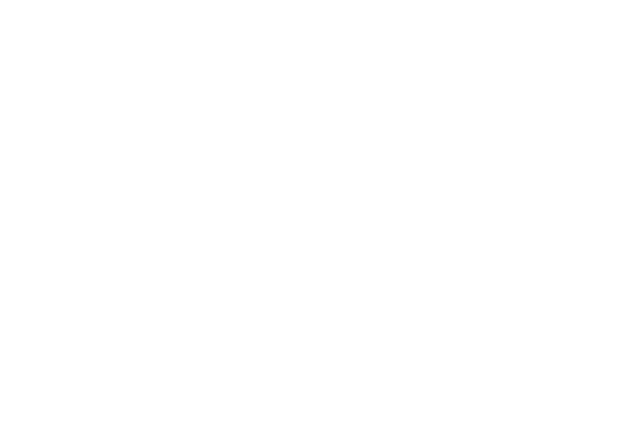
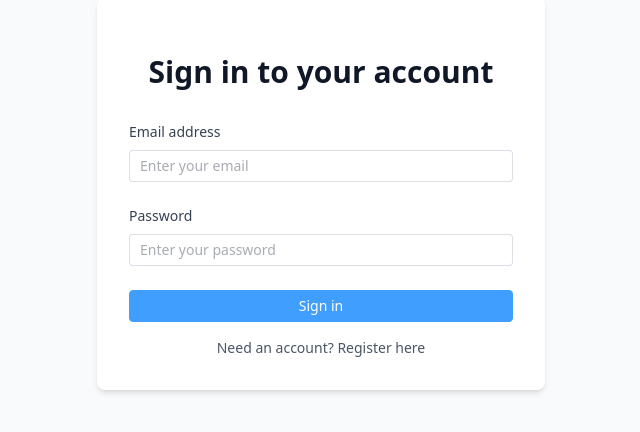
Before and after one commit to FreezingFruit/Fullstack-Task-Evaluator, a Vue app in the folder frontend/: page /login in a window 1280 px wide. Before the commit this address had no page. Shown: the part 206-638 px from the top of the page, without its empty margins (319-959 px from the left). Built offline with nearby package versions, Linux system fonts and the light colour scheme.

Commit message:
decided to style the auth forms using tailwind but simple only

```diff
--- a/frontend/src/components/AuthForm.vue
+++ b/frontend/src/components/AuthForm.vue
@@ -1,43 +1,95 @@
 <template>
-  <section id="form">
-    <el-form :model="form" label-width="auto" label-position="top" @submit.prevent="handleSubmit">
-      <el-form-item label="Email" prop="email">
-        <el-input v-model="form.email" placeholder="Enter your email" required />
-      </el-form-item>
+  <div class="min-h-screen bg-gray-50 flex items-center justify-center py-12 px-4 sm:px-6 lg:px-8">
+    <div class="max-w-md w-full space-y-8 bg-white p-8 rounded-lg shadow-md">
+      <div>
+        <h2 class="mt-6 text-center text-3xl font-bold text-gray-900">
+          {{ mode === 'login' ? 'Sign in to your account' : 'Create your account' }}
+        </h2>
+      </div>
 
-      <el-form-item label="Password" prop="email">
-        <el-input v-model="form.password" placeholder="Enter your password" required />
-      </el-form-item>
-      <el-button>{{ props.mode === 'login' ? 'Register' : 'SignIn' }}</el-button>
-      <el-button native-type="submit">Submit</el-button>
-    </el-form>
-  </section>
+      <el-form :model="form" @submit.prevent="handleSubmit" class="mt-8 space-y-6">
+        <div>
+          <label for="email" class="block text-sm font-medium text-gray-700 mb-2">
+            Email address
+          </label>
+          <el-input
+            v-model="form.email"
+            type="email"
+            placeholder="Enter your email"
+            required
+            class="w-full"
+          />
+        </div>
+
+        <div>
+          <label for="password" class="block text-sm font-medium text-gray-700 mb-2">
+            Password
+          </label>
+          <el-input
+            v-model="form.password"
+            type="password"
+            placeholder="Enter your password"
+            required
+            class="w-full"
+            show-password
+          />
+        </div>
+
+        <div class="flex flex-col space-y-4">
+          <el-button native-type="submit" type="primary" class="w-full py-3">
+            {{ mode === 'login' ? 'Sign in' : 'Register' }}
+          </el-button>
+
+          <button
+            type="button"
+            @click="switchMode"
+            class="text-sm text-gray-600 hover:text-gray-900 transition-colors"
+          >
+            {{
+              mode === 'login'
+                ? 'Need an account? Register here'
+                : 'Already have an account? Sign in here'
+            }}
+          </button>
+        </div>
+      </el-form>
+    </div>
+  </div>
 </template>
 
 <script setup lang="ts">
 import { useAuthStore } from '@/stores/AuthStore'
+import { useRouter } from 'vue-router'
 import { reactive } from 'vue'
 
 const props = defineProps<{ mode: 'login' | 'register' }>()
+const router = useRouter()
+const authStore = useAuthStore()
 
 const form = reactive({
   email: '',
   password: '',
 })
-const authStore = useAuthStore()
 
-//HANDLE FORM SUBMISSION
-const handleSubmit = () => {
+const switchMode = () => {
+  if (props.mode === 'login') {
+    router.push('/register')
+  } else {
+    router.push('/login')
+  }
+}
+
+const handleSubmit = async () => {
   try {
     if (props.mode === 'login') {
-      authStore.login(form)
+      await authStore.login(form)
+      router.push('/tasks')
     } else {
-      authStore.register(form)
+      await authStore.register(form)
+      router.push('/login')
     }
   } catch (error) {
     console.log('Something went wrong', error)
   }
 }
 </script>
-
-<style scoped></style>
--- a/frontend/src/router/index.ts
+++ b/frontend/src/router/index.ts
@@ -1,8 +1,42 @@
 import { createRouter, createWebHistory } from 'vue-router'
+import { useAuthStore } from '@/stores/AuthStore'
 
 const router = createRouter({
   history: createWebHistory(import.meta.env.BASE_URL),
-  routes: [],
+  routes: [
+    {
+      path: '/',
+      redirect: '/tasks',
+    },
+    {
+      path: '/login',
+      name: 'Login',
+      component: () => import('@/views/LoginView.vue'),
+    },
+    {
+      path: '/register',
+      name: 'Register',
+      component: () => import('@/views/RegisterView.vue'),
+    },
+    {
+      path: '/tasks',
+      name: 'Tasks',
+      component: () => import('@/views/TaskView.vue'),
+    },
+  ],
+})
+
+// Route protection - redirect if not authenticated
+router.beforeEach((to, from, next) => {
+  const authStore = useAuthStore()
+  const publicPages = ['/login', '/register']
+  const authRequired = !publicPages.includes(to.path)
+
+  if (authRequired && !authStore.isAuthenticated) {
+    next('/login')
+  } else {
+    next()
+  }
 })
 
 export default router
--- a/frontend/src/styles/style.css
+++ b/frontend/src/styles/style.css
@@ -1 +1 @@
-@import 'tailwind.css';
+@import 'tailwindcss';
--- a/frontend/src/views/TaskView.vue
+++ b/frontend/src/views/TaskView.vue
@@ -0,0 +1,7 @@
+<template>
+  <div></div>
+</template>
+
+<script setup lang="ts"></script>
+
+<style scoped></style>
```
Also changed, not shown: frontend/src/components/TaskForm.vue (added).
